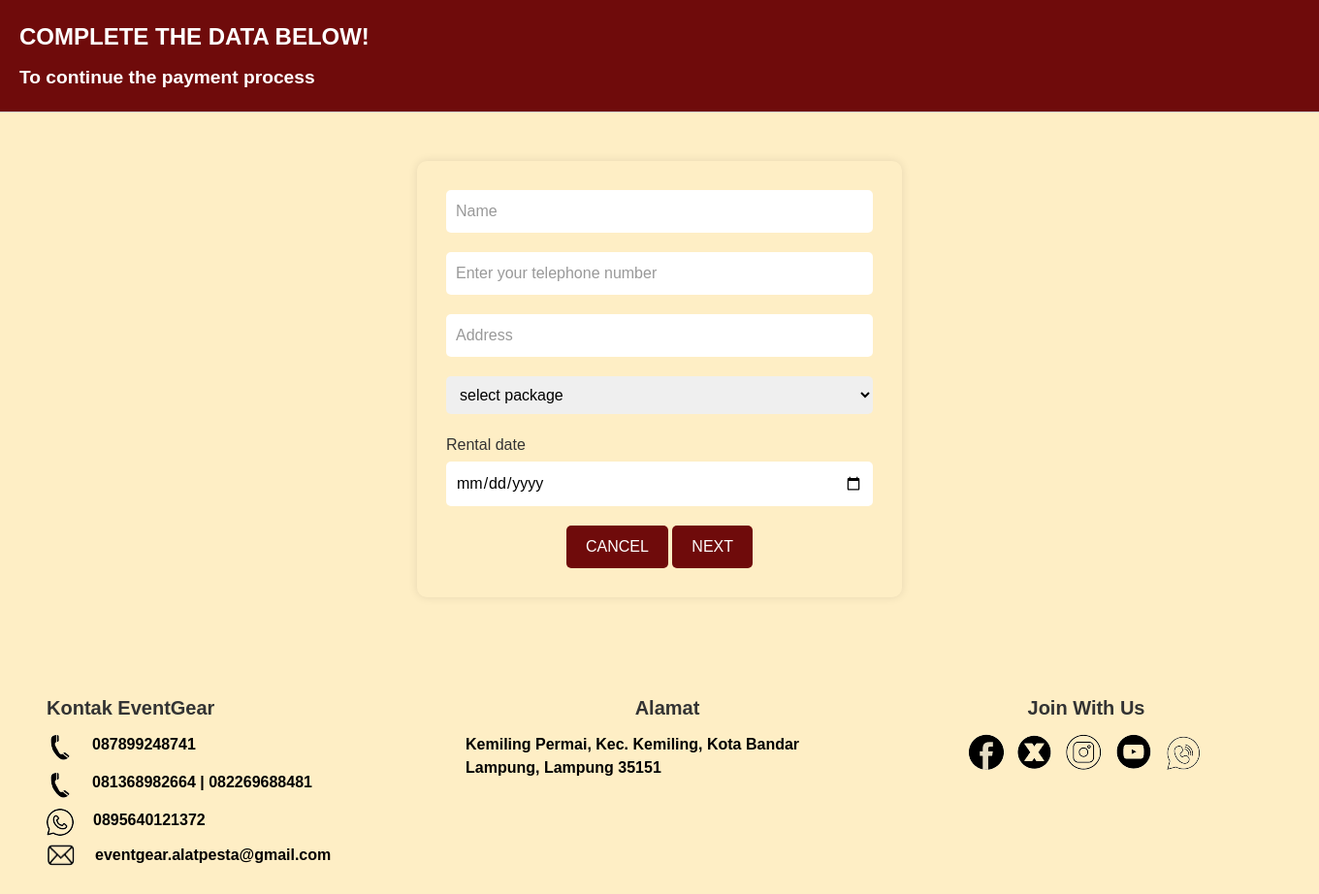
After one commit to gustika17/adsi, a PHP site: page /Pembayaranform.php in a window 1360 px wide. The commit adds this page. Shown: the whole page at 97% size. Run offline with PHP 8.4, Linux system fonts and the light colour scheme.

Commit message:
Pembayaran form

```diff
--- /dev/null
+++ b/src/Pembayaranform.php
@@ -0,0 +1,163 @@
+<!DOCTYPE html>
+<html lang="en">
+  <head>
+    <meta charset="UTF-8" />
+    <meta name="viewport" content="width=device-width, initial-scale=1.0" />
+    <title>Formulir Kontak</title>
+    <link rel="stylesheet" href="./output.css">
+    <style>
+      body {
+        font-family: sans-serif;
+        margin: 0;
+        padding: 0;
+        background-color: #feeec5;
+      }
+
+      .containers {
+        width: 500px;
+        margin: 50px auto 100px; /* top right bottom left */
+        padding: 30px;
+        border-radius: 10px;
+        box-shadow: 0 0 10px rgba(0, 0, 0, 0.1);
+      }
+
+      h1 {
+        text-align: center;
+        margin-bottom: 20px;
+        color: #333;
+      }
+
+      .input-group {
+        margin-bottom: 20px;
+      }
+
+      label {
+        display: block;
+        margin-bottom: 5px;
+        color: #333;
+      }
+
+      input[type="text"],
+      input[type="date"],
+      select {
+        width: 100%;
+        padding: 10px;
+        border: 1px solid #ccc;
+        border-radius: 5px;
+        border: none;
+      }
+
+      input[type="text"]::placeholder,
+      input[type="date"]::placeholder,
+      select::placeholder {
+        color: #999;
+      }
+
+      .button-group {
+        text-align: center;
+      }
+
+      button {
+        padding: 10px 20px;
+        background-color: #6f0b0b;
+        color: white;
+        border: none;
+        border-radius: 5px;
+        cursor: pointer;
+      }
+
+      button:hover {
+        background-color: #6f0b0b;
+      }
+
+      button:disabled {
+        background-color: #ccc;
+        cursor: default;
+      }
+
+      header {
+        padding: 20px;
+        background-color: #6f0b0b;
+        border-bottom: 1px solid #ccc;
+        color: white;
+      }
+
+      header h2 {
+        margin-bottom: 10px;
+      }
+
+      header h3 {
+        margin: 0;
+        color: white;
+        font-weight: bold;
+        font-size: 1.2em; /* Make the text larger */
+      }
+
+      header h2 {
+        font-size: 1.5em; /* Make the text smaller */
+        font-weight: bold;
+      }
+    </style>
+  </head>
+  <body>
+    <header>
+      <h2>COMPLETE THE DATA BELOW!</h2>
+      <h3>To continue the payment process</h3>
+    </header>
+
+    <div class="containers">
+      <form action="#">
+        <div class="input-group">
+          <input
+            type="text"
+            id="nama"
+            name="nama"
+            placeholder="Name"
+            required
+          />
+        </div>
+
+        <div class="input-group">
+          <input
+            type="text"
+            id="no_telephone"
+            name="no_telephone"
+            placeholder="Enter your telephone number"
+            required
+          />
+        </div>
+
+        <div class="input-group">
+          <input
+            type="text"
+            id="alamat"
+            name="alamat"
+            placeholder="Address"
+            required
+          />
+        </div>
+
+        <div class="input-group">
+          <select id="paket_sewa" name="paket_sewa" required>
+            <option value="" disabled selected>select package</option>
+            <option value="paket1">package 1</option>
+            <option value="paket2">package 2</option>
+            <option value="paket3">package 3</option>
+          </select>
+        </div>
+
+        <div class="input-group">
+          <label for="tanggal_sewa">Rental date</label>
+          <input type="date" id="tanggal_sewa" name="tanggal_sewa" required />
+        </div>
+
+        <div class="button-group">
+          <button type="button">CANCEL</button>
+          <button type="submit">NEXT</button>
+        </div>
+      </form>
+    </div>
+
+    <?php include "layout/footer.php" ?>
+  </body>
+</html>
--- a/src/cat1.html
+++ b/src/cat1.html
@@ -130,7 +130,7 @@
         </div>
         <div class="profile">
             <span>Hi, Ibu Owner Loli Cafe!</span>
-            <a href="#"><img src="./asset/profile.png" alt="Profile Picture"></a>
+            <a href="#"><img src="./asset/icons/owner.jpg" alt="Profile Picture">
         </div>
     </header>
     <nav>
--- a/src/layout/footer.php
+++ b/src/layout/footer.php
@@ -1,4 +1,4 @@
-<footer class="pb-5">
+<footer class="pb-5  w-full">
       <div class="grid grid-cols-3 gap-4 container place-content-center ms-12">
         <div>
           <h1 class="font-bold text-xl mb-3 text-left">Kontak EventGear</h1>
--- a/src/output.css
+++ b/src/output.css
@@ -1360,32 +1321,16 @@ video {
   padding-top: 24rem;
 }
 
-.pb-10 {
-  padding-bottom: 2.5rem;
-}
-
-.ps-2 {
-  padding-inline-start: 0.5rem;
-}
-
-.ps-3 {
-  padding-inline-start: 0.75rem;
-}
-
-.pt-2 {
-  padding-top: 0.5rem;
-}
-
-.pt-7 {
-  padding-top: 1.75rem;
+.text-left {
+  text-align: left;
 }
 
 .text-center {
   text-align: center;
 }
 
-.text-start {
-  text-align: start;
+.text-justify {
+  text-align: justify;
 }
 
 .text-2xl {
@@ -1798,65 +1623,8 @@ video {
     background-color: rgb(255 255 255 / 0.1);
   }
 
-  .dark\:hover\:bg-neutral-700:hover {
-    --tw-bg-opacity: 1;
-    background-color: rgb(64 64 64 / var(--tw-bg-opacity));
-  }
-
-  .dark\:hover\:text-neutral-300:hover {
-    --tw-text-opacity: 1;
-    color: rgb(212 212 212 / var(--tw-text-opacity));
-  }
-
   .dark\:focus\:bg-slate-800:focus {
     --tw-bg-opacity: 1;
     background-color: rgb(30 41 59 / var(--tw-bg-opacity));
   }
-
-  .hs-accordion.active.dark\:hs-accordion-active\:text-white {
-    --tw-text-opacity: 1;
-    color: rgb(255 255 255 / var(--tw-text-opacity));
-  }
-
-  .hs-accordion.active > .hs-accordion-toggle .dark\:hs-accordion-active\:text-white {
-    --tw-text-opacity: 1;
-    color: rgb(255 255 255 / var(--tw-text-opacity));
-  }
-
-  .hs-accordion.active > .hs-accordion-toggle.dark\:hs-accordion-active\:text-white {
-    --tw-text-opacity: 1;
-    color: rgb(255 255 255 / var(--tw-text-opacity));
-  }
-}
-
-.\[\&\:\:-webkit-scrollbar-thumb\]\:rounded-full::-webkit-scrollbar-thumb {
-  border-radius: 9999px;
-}
-
-.\[\&\:\:-webkit-scrollbar-thumb\]\:bg-gray-300::-webkit-scrollbar-thumb {
-  --tw-bg-opacity: 1;
-  background-color: rgb(209 213 219 / var(--tw-bg-opacity));
-}
-
-@media (prefers-color-scheme: dark) {
-  .dark\:\[\&\:\:-webkit-scrollbar-thumb\]\:bg-neutral-500::-webkit-scrollbar-thumb {
-    --tw-bg-opacity: 1;
-    background-color: rgb(115 115 115 / var(--tw-bg-opacity));
-  }
-}
-
-.\[\&\:\:-webkit-scrollbar-track\]\:bg-gray-100::-webkit-scrollbar-track {
-  --tw-bg-opacity: 1;
-  background-color: rgb(243 244 246 / var(--tw-bg-opacity));
-}
-
-@media (prefers-color-scheme: dark) {
-  .dark\:\[\&\:\:-webkit-scrollbar-track\]\:bg-neutral-700::-webkit-scrollbar-track {
-    --tw-bg-opacity: 1;
-    background-color: rgb(64 64 64 / var(--tw-bg-opacity));
-  }
-}
-
-.\[\&\:\:-webkit-scrollbar\]\:w-2::-webkit-scrollbar {
-  width: 0.5rem;
-}
+}
```
Also changed, not shown: other parts of src/output.css (+48 -207 lines), src/paket catering.html (added, +86 -0 lines).
